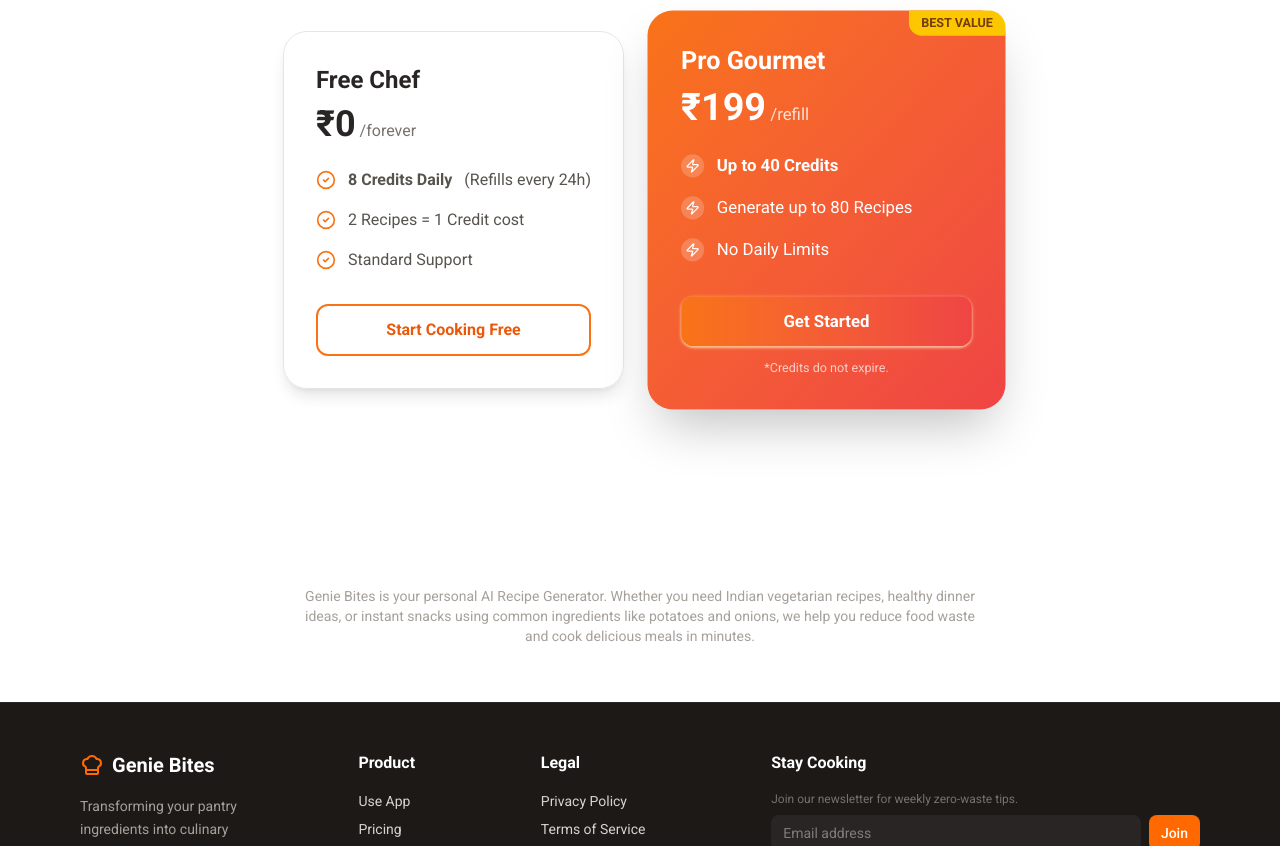
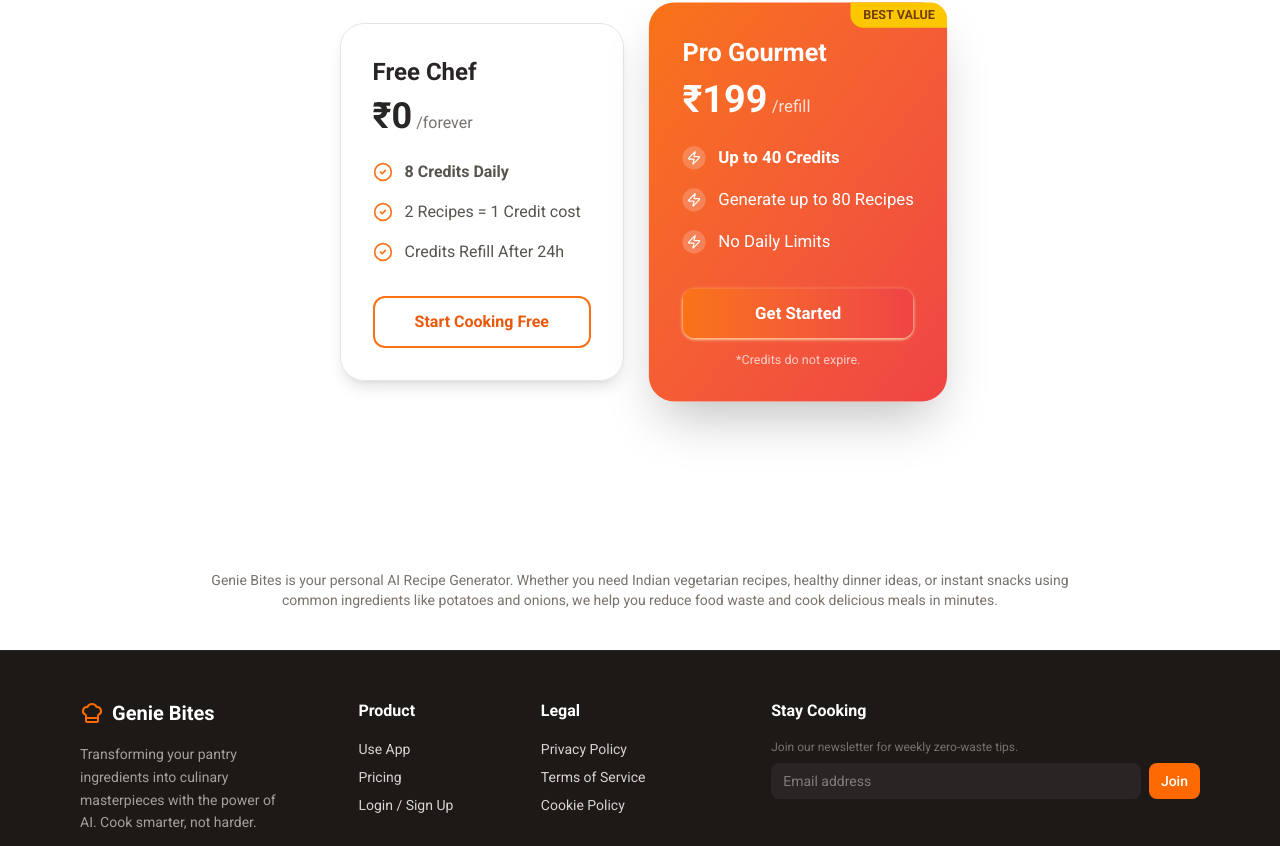
Before and after one commit to abhisheknaik27/Khane-Mein-Kya-Hai, a Next.js app: page / in a window 1280 px wide. Shown: the part 1952-2798 px from the top of the page. Built offline with nearby package versions, Linux system fonts and the light colour scheme; no server answers.

Commit message:
genie-bites-v2.0.2

```diff
--- a/src/components/views/LandingPage.tsx
+++ b/src/components/views/LandingPage.tsx
@@ -37,7 +37,7 @@
   onViewSaved,
 }: LandingPageProps) => {
   return (
-    <div className="min-h-screen p-4 flex flex-col relative overflow-x-hidden">
+    <div className="min-h-screen py-2 flex flex-col relative overflow-x-hidden">
       <FloatingBackground />
 
       <Header
@@ -159,8 +159,7 @@
               <ul className="space-y-4 mb-8">
                 <li className="flex items-center gap-3 text-stone-600">
                   <CheckCircle2 size={20} className="text-brand-primary" />
-                  <span className="font-semibold">8 Credits Daily</span>{" "}
-                  (Refills every 24h)
+                  <span className="font-semibold">8 Credits Daily</span>
                 </li>
                 <li className="flex items-center gap-3 text-stone-600">
                   <CheckCircle2 size={20} className="text-brand-primary" />
@@ -168,7 +167,7 @@
                 </li>
                 <li className="flex items-center gap-3 text-stone-600">
                   <CheckCircle2 size={20} className="text-brand-primary" />
-                  <span>Standard Support</span>
+                  <span>Credits Refill After 24h</span>
                 </li>
               </ul>
               <Button
@@ -227,8 +226,8 @@
       </section>
 
       {/* SEO FOOTER NOTE */}
-      <section className="relative z-10 w-full py-10 px-4 text-center">
-        <p className="text-stone-400 text-sm max-w-2xl mx-auto">
+      <section className="relative z-10 w-full py-8 px-6 text-center">
+        <p className="text-stone-500 text-sm max-w-4xl mx-auto">
           Genie Bites is your personal AI Recipe Generator. Whether you need
           Indian vegetarian recipes, healthy dinner ideas, or instant snacks
           using common ingredients like potatoes and onions, we help you reduce
```
